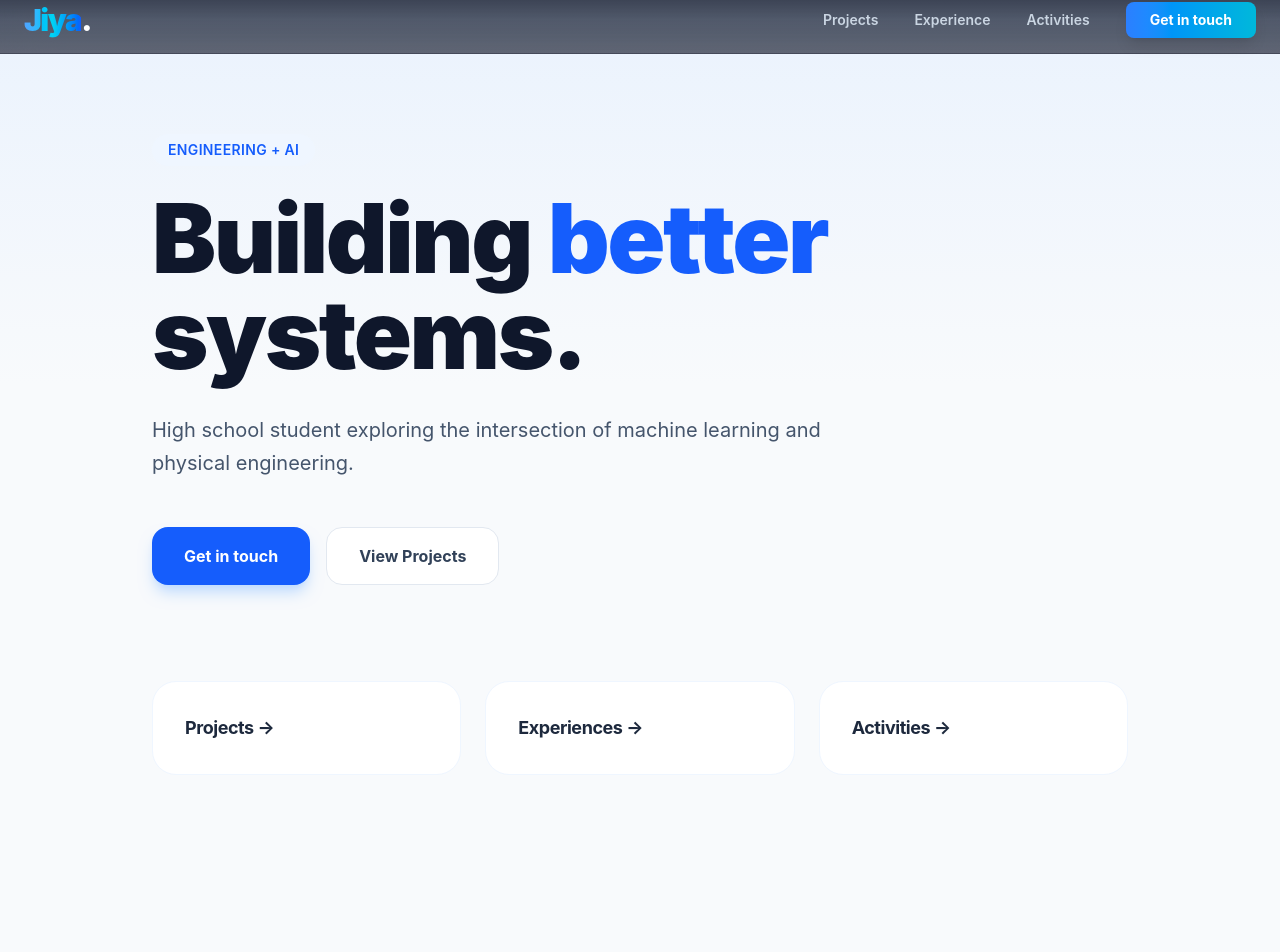
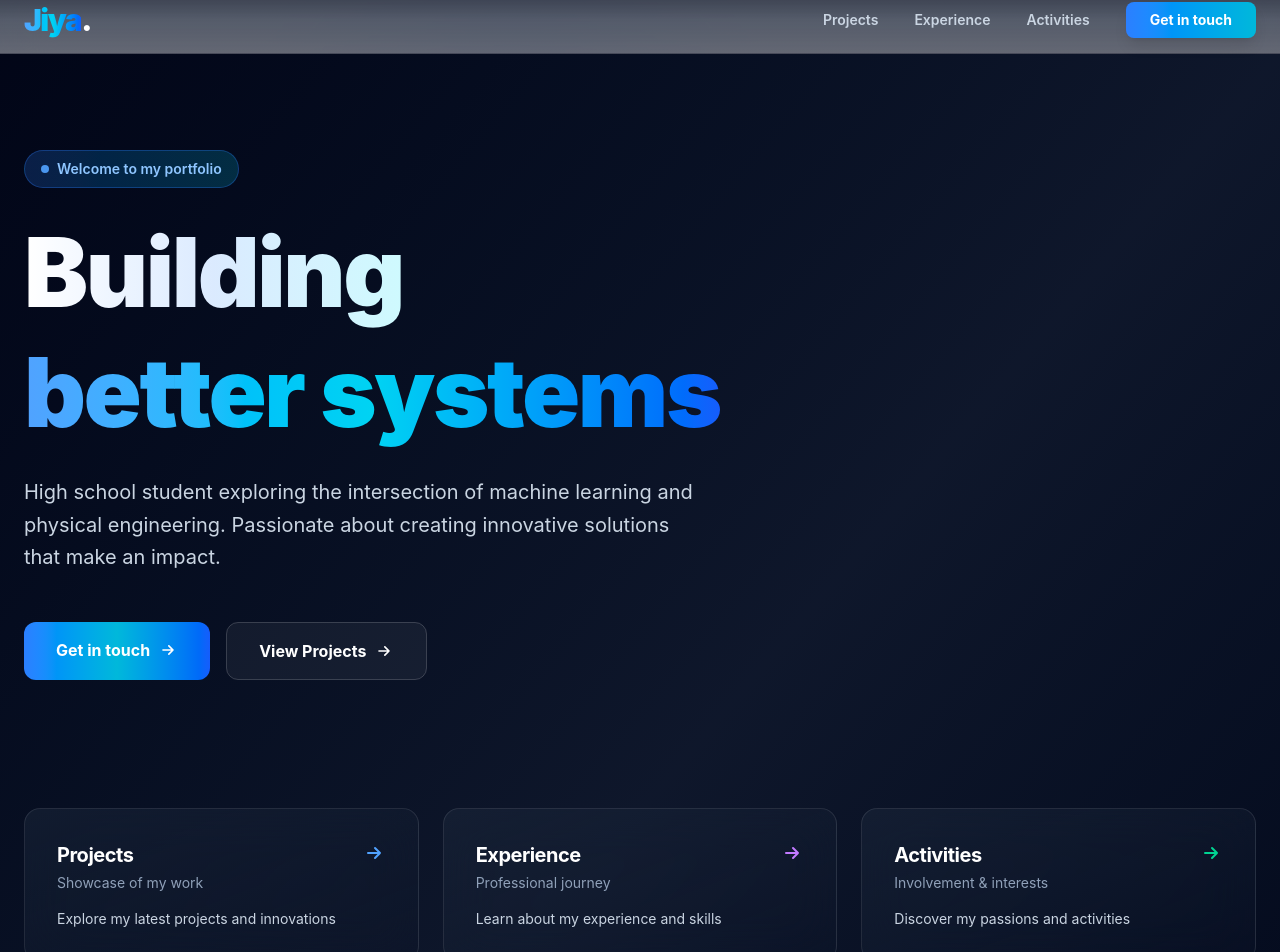
Before and after one commit to jkmindmesh/portfolio, a Next.js app: page / in a window 1280 px wide. Shown: the part 14-966 px from the top of the page. Before the commit the page ends 800 px from the top, so only its background shows below. Built offline with nearby package versions, Linux system fonts and the light colour scheme.

Commit message:
Redesign Home page with new layout and styles

```diff
--- a/app/page.tsx
+++ b/app/page.tsx
@@ -2,57 +2,151 @@ import Link from "next/link";
 
 export default function Home() {
   return (
-    <main className="px-4 md:px-6 py-12 md:py-20 max-w-5xl mx-auto pb-24 md:pb-0">
-      {/* Decorative Background Glow */}
-      <div className="absolute top-0 left-1/2 -translate-x-1/2 w-full h-[400px] bg-gradient-to-b from-blue-100/50 to-transparent -z-10" />
+    <main className="min-h-screen bg-gradient-to-br from-slate-950 via-slate-900 to-slate-950 overflow-hidden">
+      {/* Animated background elements */}
+      <div className="fixed inset-0 -z-10 overflow-hidden">
+        <div className="absolute top-0 left-1/4 w-96 h-96 bg-blue-500/20 rounded-full blur-3xl opacity-20 animate-pulse" />
+        <div className="absolute bottom-0 right-1/4 w-96 h-96 bg-cyan-500/20 rounded-full blur-3xl opacity-20 animate-pulse animation-delay-2000" />
+        <div className="absolute top-1/2 right-0 w-96 h-96 bg-purple-500/10 rounded-full blur-3xl opacity-10" />
+      </div>
 
-      <section className="mb-16 md:mb-24">
-        <span className="inline-block px-4 py-1.5 mb-6 text-xs md:text-sm font-semibold tracking-wide text-blue-600 uppercase bg-blue-50 rounded-full">
-          Engineering + AI
+      <div className="relative px-4 md:px-6 py-16 md:py-24 max-w-7xl mx-auto">
+        {/* Hero Section */}
+        <section className="mb-24 md:mb-32 space-y-8">
+          <div className="space-y-6">
+            <div className="inline-flex items-center gap-2 px-4 py-2 rounded-full bg-gradient-to-r from-blue-500/20 to-cyan-500/20 border border-blue-500/30 hover:border-blue-500/50 transition">
+              <span className="w-2 h-2 rounded-full bg-blue-400 animate-pulse" />
+              <span className="text-sm font-semibold text-blue-300">Welcome to my portfolio</span>
+            </div>
+
+            <h1 className="text-5xl sm:text-6xl lg:text-7xl xl:text-8xl font-black leading-tight">
+              <span className="bg-gradient-to-r from-white via-blue-100 to-cyan-100 bg-clip-text text-transparent inline-block">
+                Building
               </span>
-        <h1 className="text-4xl sm:text-5xl md:text-8xl font-black mb-6 md:mb-8 text-slate-900">
-          Building <span className="text-blue-600">better</span> systems.
+              <br />
+              <span className="bg-gradient-to-r from-blue-400 via-cyan-400 to-blue-600 bg-clip-text text-transparent inline-block">
+                better systems
+              </span>
             </h1>
-        <p className="text-base md:text-xl text-slate-600 max-w-2xl mb-8 md:mb-12 leading-relaxed">
-          High school student exploring the intersection of machine learning and physical engineering.
+
+            <p className="text-lg md:text-xl text-slate-300 max-w-2xl leading-relaxed">
+              High school student exploring the intersection of machine learning and physical engineering. Passionate about creating innovative solutions that make an impact.
             </p>
+          </div>
 
-        <div className="flex flex-col sm:flex-row gap-3 md:gap-4">
+          <div className="flex flex-col sm:flex-row gap-4 pt-4">
             <a
               href="mailto:your@email.com"
-            className="w-full sm:w-auto text-center bg-blue-600 text-white px-6 md:px-8 py-3 md:py-4 rounded-2xl font-bold hover:bg-blue-700 transition-all shadow-lg shadow-blue-200 hover:-translate-y-0.5 active:translate-y-0 min-h-12 md:min-h-auto flex items-center justify-center"
+              className="group relative w-full sm:w-auto px-8 py-4 text-center font-bold text-white overflow-hidden rounded-xl transition-all duration-300 hover:shadow-2xl hover:shadow-blue-500/50"
             >
+              <div className="absolute inset-0 bg-gradient-to-r from-blue-500 via-cyan-500 to-blue-600 group-hover:from-blue-400 group-hover:via-cyan-400 group-hover:to-blue-500 transition-all duration-300" />
+              <div className="absolute inset-0 opacity-0 group-hover:opacity-100 transition-opacity duration-300 bg-gradient-to-r from-blue-400 to-cyan-400 blur" />
+              <span className="relative flex items-center justify-center gap-2">
                 Get in touch
+                <svg className="w-5 h-5 group-hover:translate-x-1 transition-transform" fill="none" stroke="currentColor" viewBox="0 0 24 24">
+                  <path strokeLinecap="round" strokeLinejoin="round" strokeWidth={2} d="M13 7l5 5m0 0l-5 5m5-5H6" />
+                </svg>
+              </span>
             </a>
+
             <Link
               href="/projects"
-            className="w-full sm:w-auto text-center bg-white text-slate-700 border border-slate-200 px-6 md:px-8 py-3 md:py-4 rounded-2xl font-bold hover:bg-slate-50 transition-all active:bg-slate-100 min-h-12 md:min-h-auto flex items-center justify-center"
+              className="group relative w-full sm:w-auto px-8 py-4 text-center font-bold text-white rounded-xl border border-white/20 hover:border-cyan-500/50 transition-all duration-300 overflow-hidden"
             >
+              <div className="absolute inset-0 bg-white/5 group-hover:bg-cyan-500/10 transition-colors duration-300" />
+              <span className="relative flex items-center justify-center gap-2">
                 View Projects
+                <svg className="w-5 h-5 group-hover:translate-x-1 transition-transform" fill="none" stroke="currentColor" viewBox="0 0 24 24">
+                  <path strokeLinecap="round" strokeLinejoin="round" strokeWidth={2} d="M13 7l5 5m0 0l-5 5m5-5H6" />
+                </svg>
+              </span>
             </Link>
           </div>
         </section>
 
-      <div className="grid sm:grid-cols-2 md:grid-cols-3 gap-4 md:gap-6">
+        {/* Features Section */}
+        <section className="grid sm:grid-cols-2 md:grid-cols-3 gap-6 mb-24">
           <Link
             href="/projects"
-          className="p-6 md:p-8 bg-white border border-blue-50 rounded-3xl hover:bg-blue-50/50 transition-colors group active:bg-blue-50 min-h-24 md:min-h-auto flex items-center"
+            className="group relative"
           >
-          <h3 className="text-lg font-bold text-slate-800 group-hover:text-blue-600 transition-colors">Projects →</h3>
+            <div className="absolute inset-0 bg-gradient-to-br from-blue-500/20 to-cyan-500/10 rounded-2xl opacity-0 group-hover:opacity-100 transition-opacity duration-300 blur-xl" />
+            <div className="relative p-8 rounded-2xl bg-gradient-to-br from-slate-800/50 to-slate-900/30 border border-white/10 group-hover:border-cyan-500/30 transition-all duration-300 backdrop-blur-xl">
+              <div className="flex items-start justify-between mb-4">
+                <div>
+                  <h3 className="text-xl font-bold text-white group-hover:text-cyan-300 transition-colors">Projects</h3>
+                  <p className="text-slate-400 text-sm mt-1">Showcase of my work</p>
+                </div>
+                <svg className="w-6 h-6 text-blue-400 group-hover:text-cyan-400 group-hover:translate-x-1 transition-all" fill="none" stroke="currentColor" viewBox="0 0 24 24">
+                  <path strokeLinecap="round" strokeLinejoin="round" strokeWidth={2} d="M13 7l5 5m0 0l-5 5m5-5H6" />
+                </svg>
+              </div>
+              <p className="text-slate-300 text-sm">Explore my latest projects and innovations</p>
+            </div>
           </Link>
+
           <Link
             href="/experiences"
-          className="p-6 md:p-8 bg-white border border-blue-50 rounded-3xl hover:bg-blue-50/50 transition-colors group active:bg-blue-50 min-h-24 md:min-h-auto flex items-center"
+            className="group relative"
           >
-          <h3 className="text-lg font-bold text-slate-800 group-hover:text-blue-600 transition-colors">Experiences →</h3>
+            <div className="absolute inset-0 bg-gradient-to-br from-purple-500/20 to-pink-500/10 rounded-2xl opacity-0 group-hover:opacity-100 transition-opacity duration-300 blur-xl" />
+            <div className="relative p-8 rounded-2xl bg-gradient-to-br from-slate-800/50 to-slate-900/30 border border-white/10 group-hover:border-purple-500/30 transition-all duration-300 backdrop-blur-xl">
+              <div className="flex items-start justify-between mb-4">
+                <div>
+                  <h3 className="text-xl font-bold text-white group-hover:text-purple-300 transition-colors">Experience</h3>
+                  <p className="text-slate-400 text-sm mt-1">Professional journey</p>
+                </div>
+                <svg className="w-6 h-6 text-purple-400 group-hover:text-purple-300 group-hover:translate-x-1 transition-all" fill="none" stroke="currentColor" viewBox="0 0 24 24">
+                  <path strokeLinecap="round" strokeLinejoin="round" strokeWidth={2} d="M13 7l5 5m0 0l-5 5m5-5H6" />
+                </svg>
+              </div>
+              <p className="text-slate-300 text-sm">Learn about my experience and skills</p>
+            </div>
           </Link>
+
           <Link
             href="/activities"
-          className="p-6 md:p-8 bg-white border border-blue-50 rounded-3xl hover:bg-blue-50/50 transition-colors group active:bg-blue-50 min-h-24 md:min-h-auto flex items-center sm:col-span-2 md:col-span-1"
+            className="group relative sm:col-span-2 md:col-span-1"
           >
-          <h3 className="text-lg font-bold text-slate-800 group-hover:text-blue-600 transition-colors">Activities →</h3>
+            <div className="absolute inset-0 bg-gradient-to-br from-emerald-500/20 to-teal-500/10 rounded-2xl opacity-0 group-hover:opacity-100 transition-opacity duration-300 blur-xl" />
+            <div className="relative p-8 rounded-2xl bg-gradient-to-br from-slate-800/50 to-slate-900/30 border border-white/10 group-hover:border-emerald-500/30 transition-all duration-300 backdrop-blur-xl">
+              <div className="flex items-start justify-between mb-4">
+                <div>
+                  <h3 className="text-xl font-bold text-white group-hover:text-emerald-300 transition-colors">Activities</h3>
+                  <p className="text-slate-400 text-sm mt-1">Involvement & interests</p>
+                </div>
+                <svg className="w-6 h-6 text-emerald-400 group-hover:text-emerald-300 group-hover:translate-x-1 transition-all" fill="none" stroke="currentColor" viewBox="0 0 24 24">
+                  <path strokeLinecap="round" strokeLinejoin="round" strokeWidth={2} d="M13 7l5 5m0 0l-5 5m5-5H6" />
+                </svg>
+              </div>
+              <p className="text-slate-300 text-sm">Discover my passions and activities</p>
+            </div>
           </Link>
+        </section>
+
+        {/* Stats Section */}
+        <section className="grid sm:grid-cols-3 gap-6 mb-24 py-16 border-t border-b border-white/10">
+          <div className="text-center space-y-2">
+            <div className="text-4xl font-black bg-gradient-to-r from-blue-400 to-cyan-400 bg-clip-text text-transparent">10+</div>
+            <p className="text-slate-400">Projects Completed</p>
           </div>
+          <div className="text-center space-y-2">
+            <div className="text-4xl font-black bg-gradient-to-r from-purple-400 to-pink-400 bg-clip-text text-transparent">5+</div>
+            <p className="text-slate-400">Years of Learning</p>
+          </div>
+          <div className="text-center space-y-2">
+            <div className="text-4xl font-black bg-gradient-to-r from-emerald-400 to-teal-400 bg-clip-text text-transparent">100%</div>
+            <p className="text-slate-400">Dedication</p>
+          </div>
+        </section>
+      </div>
+
+      {/* Footer */}
+      <footer className="border-t border-white/10 py-8 md:py-12">
+        <div className="max-w-7xl mx-auto px-4 md:px-6 text-center text-slate-400 text-sm">
+          <p>© 2026 Jiya Kapoor. Built with React, Next.js, and Tailwind CSS.</p>
+        </div>
+      </footer>
     </main>
   );
 }
```
Lines whose indentation alone changed are shown as unchanged.
